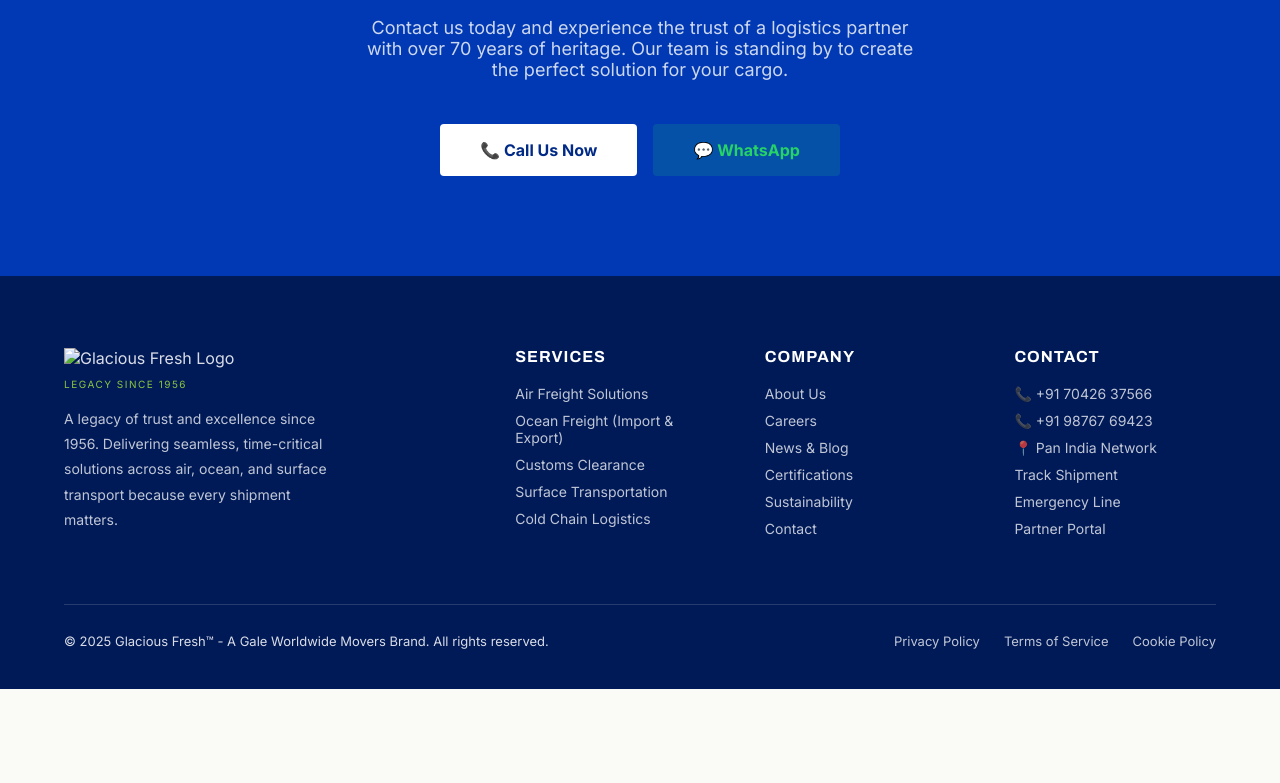
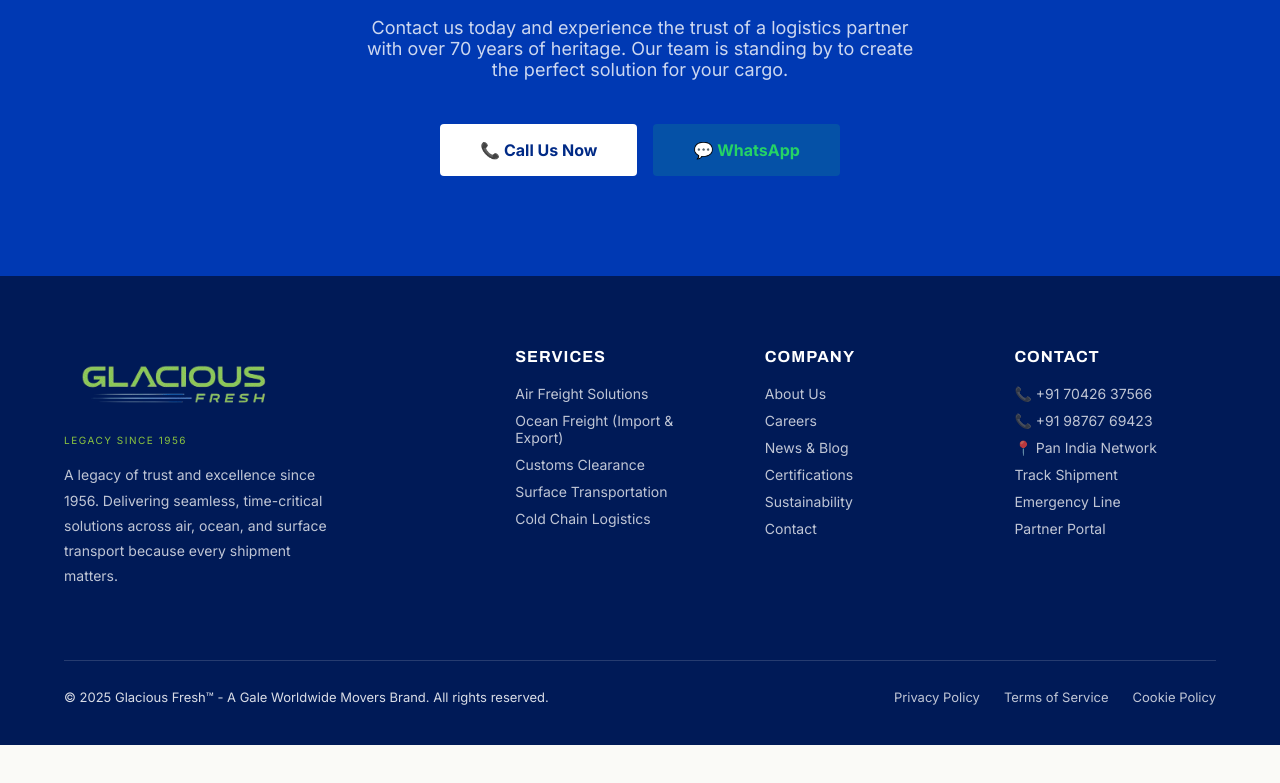
Before and after one commit to Sahej3108/glacious-fresh-new, a React app: page index.html in a window 1280 px wide. Shown: the part 6470-7253 px from the top of the page. Before the commit the page ends 7211 px from the top, so only its background shows below. Built offline with nearby package versions, Linux system fonts and the light colour scheme; files whose address does not match are found by name.

Commit message:
Update index.html

```diff
--- a/index.html
+++ b/index.html
@@ -334,7 +334,7 @@
     <div class="footer-grid">
       <div class="footer-brand">
         <div class="footer-logo">
-          <img class="footer-logo-img" src="images/logo-on-dark.svg" alt="Glacious Fresh Logo">
+          <img class="footer-logo-img" src="images/logo-on-dark.png" alt="Glacious Fresh Logo">
           <div class="footer-logo-name sr-only">Glacious Fresh™</div>
           <div class="footer-logo-tag">Legacy Since 1956</div>
         </div>
```
